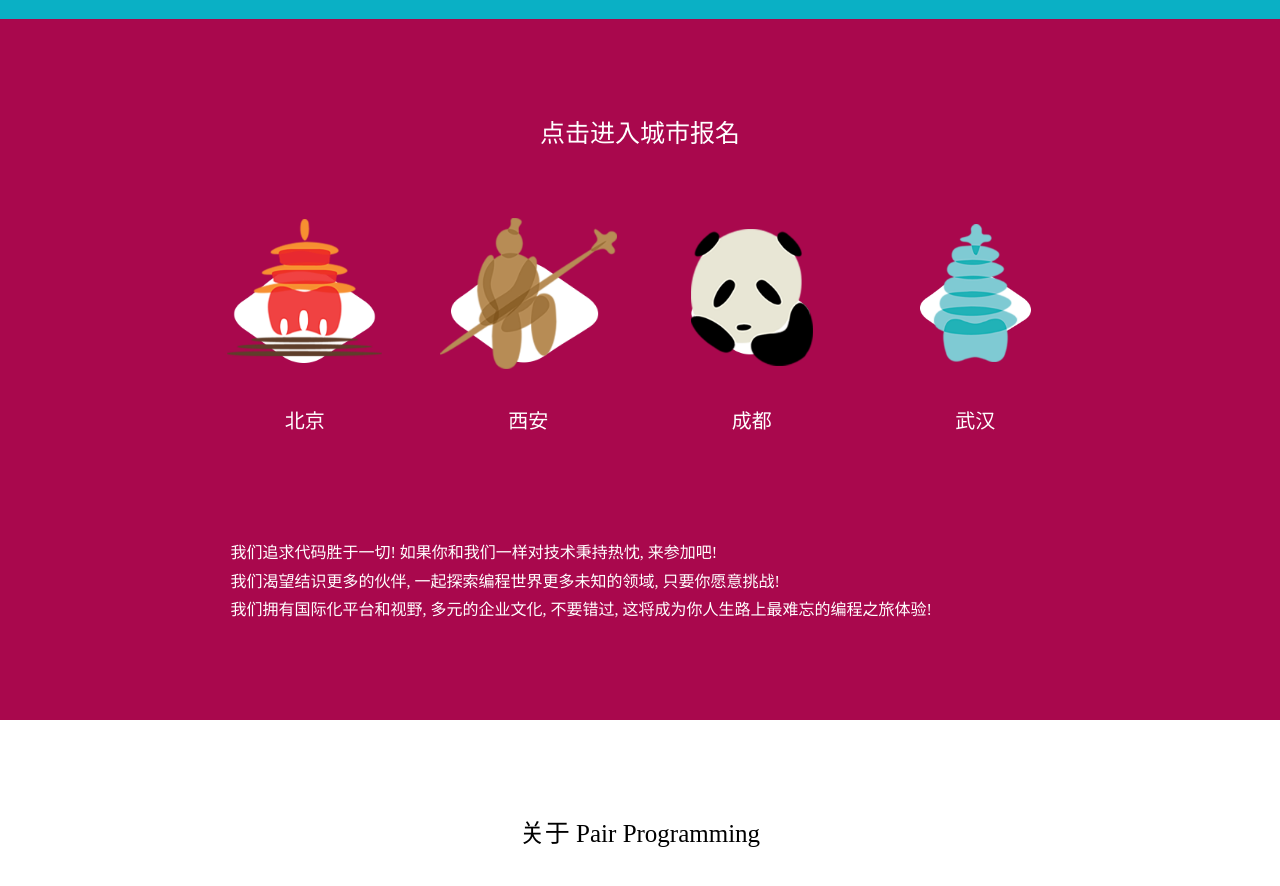
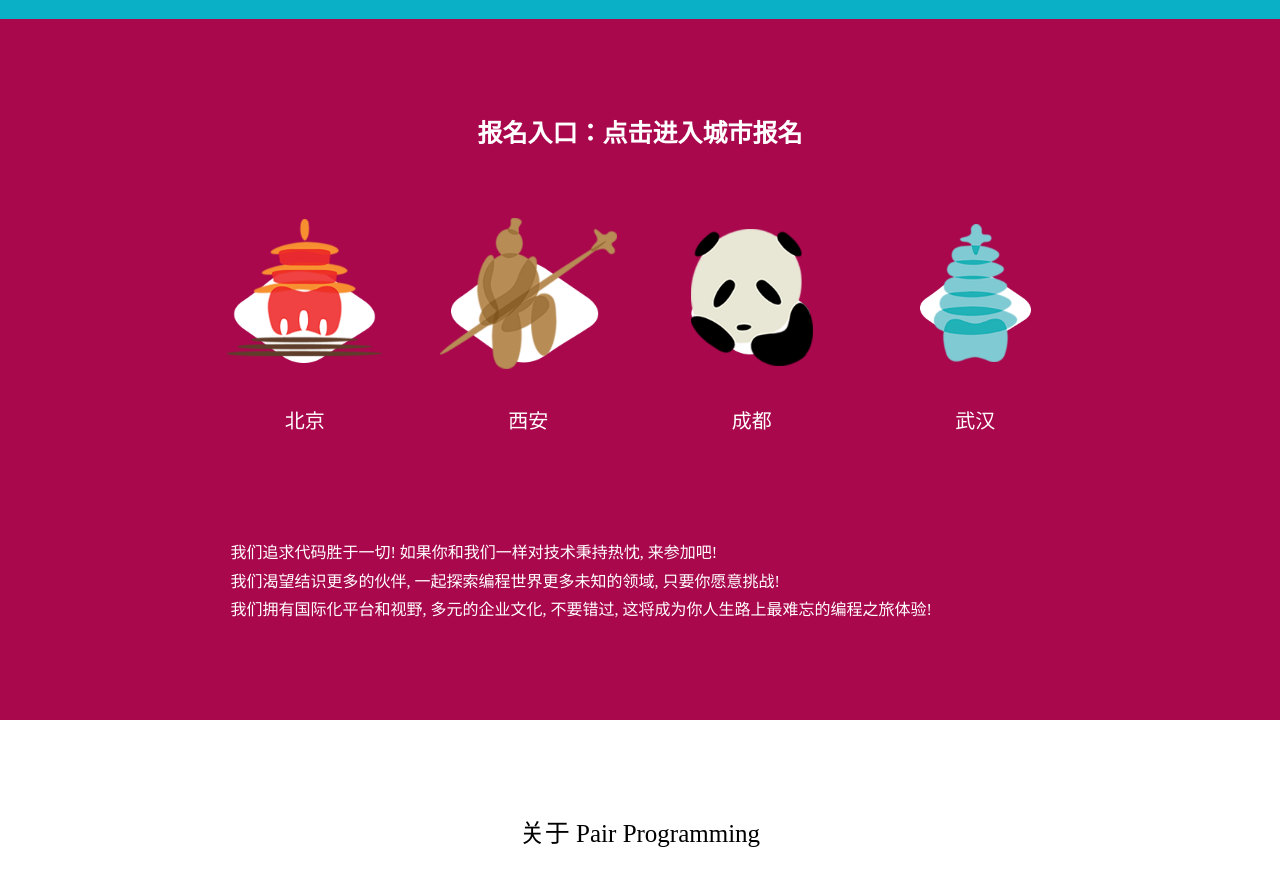
Before and after one commit to aikin/campus-pair-light, a website: page index.html in a window 1280 px wide. Shown: the part 2680-3566 px from the top of the page. Drawn offline with Linux system fonts and the light colour scheme.

Commit message:
aikin: add text bold

```diff
--- a/fragments/section-four.html
+++ b/fragments/section-four.html
@@ -1,6 +1,6 @@
 <!--fourth section-->
 <div class="citySignUpSection mediumSection city-sign-up-background">
-    <div class="section-text section-largeWhitespace text-white text-medium">点击进入城市报名</div>
+    <div class="section-text section-largeWhitespace text-white text-medium text-bold">报名入口：点击进入城市报名</div>
     <div class="section-normalGallery section-bigWhitespace">
         <table class="container-section-gallery-item text-small">
             <td class="section-gallery-item beijing-background text-white"
--- a/stylesheet/scss/text.scss
+++ b/stylesheet/scss/text.scss
@@ -31,3 +31,7 @@
   position: relative;
   bottom: 12px;
 }
+
+.text-bold {
+  font-weight: bold;
+}
```
Also changed, not shown: dist/stylesheet/main.css.
